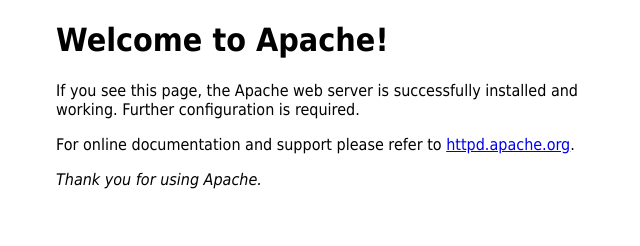
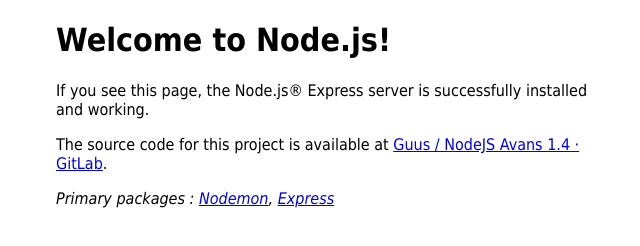
Before and after one commit to GuusLieben/NodeJS-Media-API-1.4, a website: page static/index.html in a window 1280 px wide. Shown: the whole page, without its empty margins (304-944 px from the left). Drawn offline with Linux system fonts and the light colour scheme.

Commit message:
Update index.html

```diff
--- a/static/index.html
+++ b/static/index.html
@@ -12,13 +12,13 @@
 </style>
 </head>
 <body>
-<h1>Welcome to Apache!</h1>
-<p>If you see this page, the Apache web server is successfully installed and
-working. Further configuration is required.</p>
+<h1>Welcome to Node.js!</h1>
+<p>If you see this page, the Node.js® Express server is successfully installed and
+working.</p>
 
-<p>For online documentation and support please refer to
-<a href="https://httpd.apache.org/">httpd.apache.org</a>.</p>
+<p>The source code for this project is available at
+<a href="https://gitlab.com/guuslieben/nodejs-avans-1.4">Guus / NodeJS Avans 1.4 · GitLab</a>.</p>
 
-<p><em>Thank you for using Apache.</em></p>
+<p><em>Primary packages : <a href="https://www.npmjs.com/package/nodemon">Nodemon</a>, <a href="https://expressjs.com/">Express</a></em></p>
 </body>
 </html>
```
